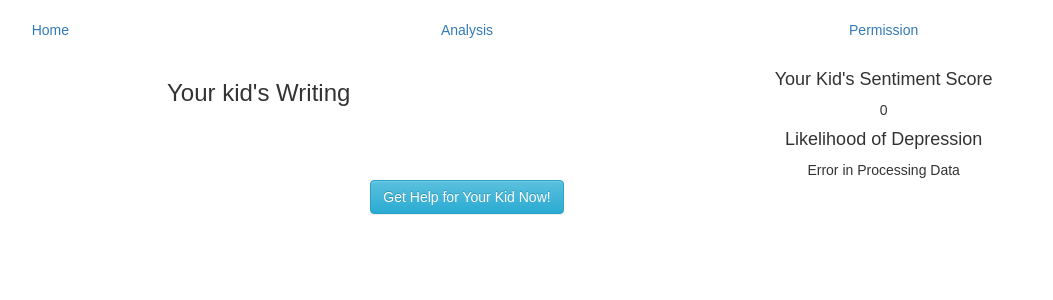
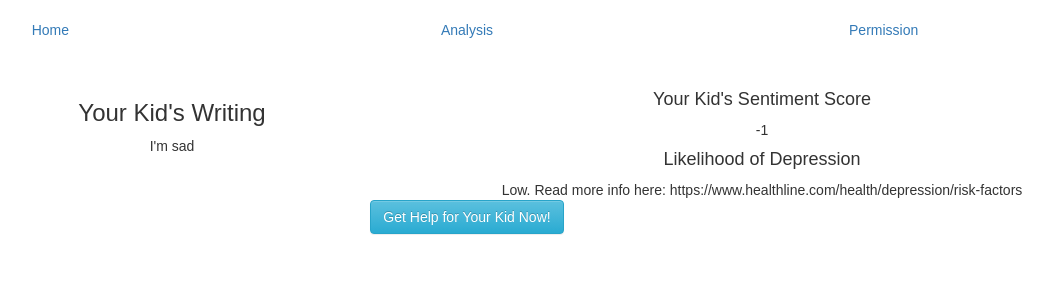
Before and after one commit to prathyushasai/kusuri, a React (Create React App) app: page / in a window 1280 px wide. Both pictures are taken after a click on the button "Upload File". Shown: the top 300 px of the page, without its empty margins (173-1226 px from the left). Built offline with nearby package versions, Linux system fonts and the light colour scheme; no server answers.

Commit message:
need docusign

```diff
--- a/src/Analysis.js
+++ b/src/Analysis.js
@@ -5,13 +5,6 @@ import axios from 'axios';
 
 export class Analysis extends React.Component {
   handleSubmit(e) {
-    var resp = {
-      tdata: '',
-      sentiment: 0,
-      likelihood: 'Error in Processing Data'
-    }
-
-    this.state.success = true;
     e.preventDefault();
 
     axios.get('http://localhost:8080/getSign')
@@ -22,35 +15,34 @@ export class Analysis extends React.Component {
        console.log(error);
      });
 
+    alert('Success! Thank you!');
 
-     // this.props.history.push({
-     //    pathname: '/analysis',
-     //    state: {
-     //        tdata: resp.tdata,
-     //        sentiment: resp.sentiment,
-     //        likelihood: resp.likelihood
-     //    }
-     // });
+    // <Redirect to={"//success"}/>
   }
   render() {
     console.log(this.props.location.state);
     return (
-        <div className='row-fluid text-center'>
-          <div className='col-sm-8 col-xs-8'>
-            <h3>Your kid's Writing</h3>
+      <div className='container-fluid'>
+        <div className='row-fluid text-center analysis'>
+          <div className='col-sm-6 col-xs-6'>
+            <h3>Your Kid's Writing</h3>
             {this.props.location.state.tdata}
           </div>
-          <div className='col-sm-4 col-xs-4'>
+          <div className='col-sm-6 col-xs-6'>
             <h4>Your Kid's Sentiment Score</h4>
               {this.props.location.state.sentiment}
             <h4>Likelihood of Depression</h4>
               {this.props.location.state.likelihood}
           </div>
+        </div>
+        <div>
           <form action="localhost:8080/getSign" method="get"
-            className="text-center" onSubmit={this.handleSubmit}>
-                <Button bsStyle="info" type="submit" id="uploadSubmitBtn">Get Help for Your Kid Now!</Button>
-            </form>
+              className="text-center" onSubmit={this.handleSubmit}>
+              <br/><br/><br/>
+                  <Button bsStyle="info" type="submit" id="uploadSubmitBtn">Get Help for Your Kid Now!</Button>
+          </form>
         </div>
+      </div>
 
     );
   }
--- a/src/App.css
+++ b/src/App.css
@@ -45,3 +45,8 @@ input[type=file]::-webkit-file-upload-button {
 /*-webkit-appearance: none;*/
 border: none;
 }
+
+.analysis {
+  margin: 20px;
+  margin-bottom:20px;
+}
--- a/src/App.js
+++ b/src/App.js
@@ -21,9 +21,16 @@ const App = () => (
       <Route exact path="/" component={Home} />
       <Route path="/analysis" component={Analysis} />
       <Route path="/permission" component={Permission} />
+      <Route path="/success" component={Success} />
     </div>
   </Router>
 );
+const Success = () => (
+  <div>
+    <h3>Success! Thank you!</h3>
+  </div>
+);
+
 
 const Permission = ({ match }) => (
   <div>
--- a/src/Home.js
+++ b/src/Home.js
@@ -19,9 +19,9 @@ export class Home extends React.Component {
   }
   handleSubmit(e) {
     var resp = {
-      tdata: '',
-      sentiment: 0,
-      likelihood: 'Error in Processing Data'
+      tdata: "I'm sad",
+      sentiment: -1,
+      likelihood: 'Low. Read more info here: https://www.healthline.com/health/depression/risk-factors'
     }
 
     this.state.success = true;
```
Also changed, not shown: src/server.js (+4 -4 lines).
